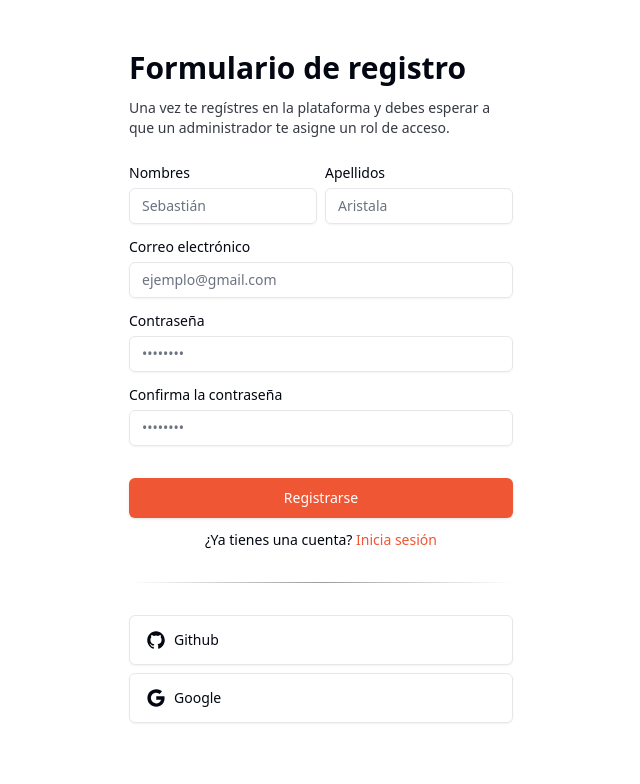
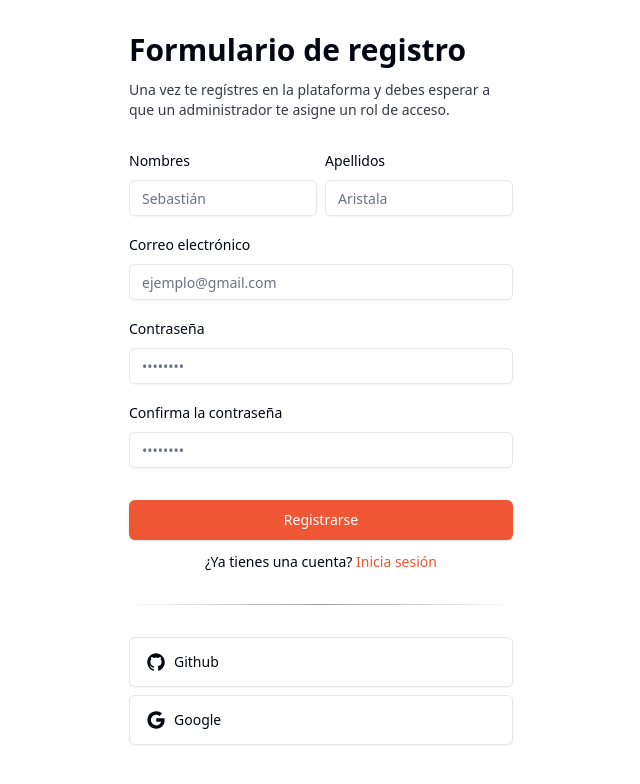
Before and after one commit to soyluisarrieta/react-ts, a React (Vite) app: page /registrarse in a window 1280 px wide. Shown: the top 784 px of the page, without its empty margins (319-959 px from the left). Built offline with nearby package versions, Linux system fonts and the light colour scheme; no server answers.

Commit message:
Use Form component to login and signup

```diff
--- a/src/App.tsx
+++ b/src/App.tsx
@@ -26,7 +26,7 @@ export default function App () {
       <Route path='/mi-cuenta' nest>
         <Switch>
           <Route path='/' component={Account} />
-          <Route path='/cambiar-clave' component={PasswordRecovery} />
+          <Route path='/recuperar-clave' component={PasswordRecovery} />
           <Route>404, Parece que estás perdido.</Route>
         </Switch>
       </Route>
--- a/src/components/Auth/Login.tsx
+++ b/src/components/Auth/Login.tsx
@@ -1,14 +1,32 @@
-import { Label } from '@/components/ui/label'
+import { useForm } from 'react-hook-form'
+import { yupResolver } from '@hookform/resolvers/yup'
 import { Input } from '@/components/ui/input'
 import Icon from '@/components/Icons'
 import { Button } from '@/components/ui/button'
-import { type Evt } from '@/types/others'
+import { loginSchema } from '@/lib/yup/userSchemas'
+import { Form, FormControl, FormDescription, FormField, FormItem, FormLabel, FormMessage } from '@/components/ui/form'
+import { type Credentials } from '@/types/auth'
 
 export default function Login () {
-  const handleSubmit = (e: Evt) => {
-    e.preventDefault()
-    console.log('Form submitted')
+  const form = useForm<Credentials>({
+    resolver: yupResolver(loginSchema),
+    reValidateMode: 'onSubmit',
+    defaultValues: {
+      email: '',
+      password: ''
     }
+  })
+
+  const { control, handleSubmit, clearErrors } = form
+
+  const onSubmit = (data: Credentials) => {
+    console.log('Form submitted', data)
+  }
+
+  const handleChange = (name: keyof Credentials) => () => {
+    clearErrors(name)
+  }
+
   return (
     <div className="max-w-md w-full min-h-screen mx-auto p-4 md:p-8 bg-background grid place-content-center">
       <h1 className="font-semibold text-3xl text-foreground">
@@ -18,17 +36,58 @@ export default function Login () {
         Ingresa a tu cuenta usando tu correo electrónico y contraseña.
       </p>
 
-      <form className="my-7" onSubmit={handleSubmit}>
-        <div className='flex flex-col space-y-2 w-full mb-4'>
-          <Label htmlFor="email">Correo electrónico</Label>
-          <Input id="email" placeholder="ejemplo@gmail.com" type="email" />
-        </div>
-        <div className='flex flex-col space-y-2 w-full mb-8'>
-          <Label htmlFor="password">Contraseña</Label>
-          <Input id="password" placeholder="••••••••" type="password" />
+      <Form {...form}>
+        <form onSubmit={handleSubmit(onSubmit)} className="my-7">
+          <div className='space-y-3'>
+            <FormField
+              control={control}
+              name="email"
+              render={({ field }) => (
+                <FormItem>
+                  <FormLabel>Correo electrónico</FormLabel>
+                  <FormControl>
+                    <Input
+                      placeholder="ejemplo@gmail.com"
+                      {...field}
+                      onChange={(event) => {
+                        field.onChange(event)
+                        handleChange('email')()
+                      }}
+                    />
+                  </FormControl>
+                  <FormMessage />
+                </FormItem>
+              )}
+            />
+            <FormField
+              control={control}
+              name="password"
+              render={({ field }) => (
+                <FormItem>
+                  <FormLabel>Contraseña</FormLabel>
+                  <FormControl>
+                    <Input
+                      placeholder="••••••••"
+                      type='password'
+                      {...field}
+                      onChange={(event) => {
+                        field.onChange(event)
+                        handleChange('password')()
+                      }}
+                    />
+                  </FormControl>
+                  <FormDescription>
+                    <Button variant='link' href='~/recuperar-clave' className='h-fit text-xs p-0 float-end text-foreground/70'>
+                    Olvidé mi contraseña
+                    </Button>
+                  </FormDescription>
+                  <FormMessage />
+                </FormItem>
+              )}
+            />
           </div>
 
-        <Button className='w-full p-5' type='submit'>
+          <Button className='w-full p-5 mt-4' type='submit'>
             Iniciar sesión
           </Button>
 
@@ -36,18 +95,18 @@ export default function Login () {
             ¿No tienes cuenta? <Button href='/registrarse' variant='link'>Regístrate</Button>
           </p>
 
-        <div className="bg-gradient-to-r from-transparent via-foreground/40 to-transparent my-8 h-[1px] w-full" />
+          <div className=" w-full h-px bg-gradient-to-r from-transparent via-foreground/40 to-transparent my-8" />
 
           <div className="flex flex-col space-y-2 [&>button]:justify-start [&>button]:py-6">
             <Button variant='outline'>
               <Icon set="Brands" name='github' className='mr-2' size={20} /> Github
             </Button>
-
             <Button variant='outline' className='justify-start'>
               <Icon set="Brands" name='google' className='mr-2' size={20} /> Google
             </Button>
           </div>
         </form>
+      </Form>
     </div>
   )
 }
--- a/src/components/Auth/Signup.tsx
+++ b/src/components/Auth/Signup.tsx
@@ -1,14 +1,35 @@
-import { Label } from '@/components/ui/label'
+import { useForm } from 'react-hook-form'
+import { yupResolver } from '@hookform/resolvers/yup'
 import { Input } from '@/components/ui/input'
 import Icon from '@/components/Icons'
 import { Button } from '@/components/ui/button'
-import { type Evt } from '@/types/others'
+import { Form, FormControl, FormField, FormItem, FormLabel, FormMessage } from '@/components/ui/form'
+import { type RegisterForm } from '@/types/auth'
+import { registerSchema } from '@/lib/yup/userSchemas'
 
 export default function Signup () {
-  const handleSubmit = (e: Evt) => {
-    e.preventDefault()
-    console.log('Form submitted')
+  const form = useForm<RegisterForm>({
+    resolver: yupResolver(registerSchema),
+    reValidateMode: 'onSubmit',
+    defaultValues: {
+      name: '',
+      lastName: '',
+      email: '',
+      password: '',
+      passwordConfirmation: ''
     }
+  })
+
+  const { control, handleSubmit, clearErrors } = form
+
+  const onSubmit = (data: RegisterForm) => {
+    console.log('Form submitted', data)
+  }
+
+  const handleChange = (name: keyof RegisterForm) => () => {
+    clearErrors(name)
+  }
+
   return (
     <div className="max-w-md w-full min-h-screen mx-auto p-4 md:p-8 bg-background grid place-content-center">
       <h1 className="font-bold text-3xl text-foreground">
@@ -18,31 +39,120 @@ export default function Signup () {
         Una vez te regístres en la plataforma y debes esperar a que un administrador te asigne un rol de acceso.
       </p>
 
-      <form className="my-7" onSubmit={handleSubmit}>
+      <Form {...form}>
+        <form onSubmit={handleSubmit(onSubmit)} className="my-7">
           <div className="flex flex-col md:flex-row space-y-2 md:space-y-0 md:space-x-2 mb-4">
             <div className='flex flex-col space-y-2 w-full'>
-            <Label htmlFor="name">Nombres</Label>
-            <Input id="name" placeholder="Sebastián" type="text" />
+              <FormField
+                control={control}
+                name="name"
+                render={({ field }) => (
+                  <FormItem>
+                    <FormLabel>Nombres</FormLabel>
+                    <FormControl>
+                      <Input
+                        placeholder="Sebastián"
+                        {...field}
+                        onChange={(event) => {
+                          field.onChange(event)
+                          handleChange('name')()
+                        }}
+                      />
+                    </FormControl>
+                    <FormMessage />
+                  </FormItem>
+                )}
+              />
             </div>
             <div className='flex flex-col space-y-2 w-full'>
-            <Label htmlFor="lastName">Apellidos</Label>
-            <Input id="lastName" placeholder="Aristala" type="text" />
+              <FormField
+                control={control}
+                name="lastName"
+                render={({ field }) => (
+                  <FormItem>
+                    <FormLabel>Apellidos</FormLabel>
+                    <FormControl>
+                      <Input
+                        placeholder="Aristala"
+                        {...field}
+                        onChange={(event) => {
+                          field.onChange(event)
+                          handleChange('lastName')()
+                        }}
+                      />
+                    </FormControl>
+                    <FormMessage />
+                  </FormItem>
+                )}
+              />
             </div>
           </div>
           <div className='flex flex-col space-y-2 w-full mb-4'>
-          <Label htmlFor="email">Correo electrónico</Label>
-          <Input id="email" placeholder="ejemplo@gmail.com" type="email" />
+            <FormField
+              control={control}
+              name="email"
+              render={({ field }) => (
+                <FormItem>
+                  <FormLabel>Correo electrónico</FormLabel>
+                  <FormControl>
+                    <Input
+                      placeholder="ejemplo@gmail.com"
+                      {...field}
+                      onChange={(event) => {
+                        field.onChange(event)
+                        handleChange('email')()
+                      }}
+                    />
+                  </FormControl>
+                  <FormMessage />
+                </FormItem>
+              )}
+            />
           </div>
           <div className='flex flex-col space-y-2 w-full mb-4'>
-          <Label htmlFor="password">Contraseña</Label>
-          <Input id="password" placeholder="••••••••" type="password" />
+            <FormField
+              control={control}
+              name="password"
+              render={({ field }) => (
+                <FormItem>
+                  <FormLabel>Contraseña</FormLabel>
+                  <FormControl>
+                    <Input
+                      placeholder="••••••••"
+                      type='password'
+                      {...field}
+                      onChange={(event) => {
+                        field.onChange(event)
+                        handleChange('password')()
+                      }}
+                    />
+                  </FormControl>
+                  <FormMessage />
+                </FormItem>
+              )}
+            />
           </div>
           <div className='flex flex-col space-y-2 w-full mb-8'>
-          <Label htmlFor="passwordConfirm">Confirma la contraseña</Label>
+            <FormField
+              control={control}
+              name="passwordConfirmation"
+              render={({ field }) => (
+                <FormItem>
+                  <FormLabel>Confirma la contraseña</FormLabel>
+                  <FormControl>
                     <Input
-            id="passwordConfirm"
                       placeholder="••••••••"
-            type="passwordConfirm"
+                      type='password'
+                      {...field}
+                      onChange={(event) => {
+                        field.onChange(event)
+                        handleChange('passwordConfirmation')()
+                      }}
+                    />
+                  </FormControl>
+                  <FormMessage />
+                </FormItem>
+              )}
             />
           </div>
 
@@ -54,18 +164,18 @@ export default function Signup () {
             ¿Ya tienes una cuenta? <Button href='/ingresar' variant='link'>Inicia sesión</Button>
           </p>
 
-        <div className="bg-gradient-to-r from-transparent via-foreground/40 to-transparent my-8 h-[1px] w-full" />
+          <div className=" w-full h-px bg-gradient-to-r from-transparent via-foreground/40 to-transparent my-8" />
 
           <div className="flex flex-col space-y-2 [&>button]:justify-start [&>button]:py-6">
             <Button variant='outline'>
               <Icon set="Brands" name='github' className='mr-2' size={20} /> Github
             </Button>
-
             <Button variant='outline' className='justify-start'>
               <Icon set="Brands" name='google' className='mr-2' size={20} /> Google
             </Button>
           </div>
         </form>
+      </Form>
     </div>
   )
 }
```
Lines whose indentation alone changed are shown as unchanged.
